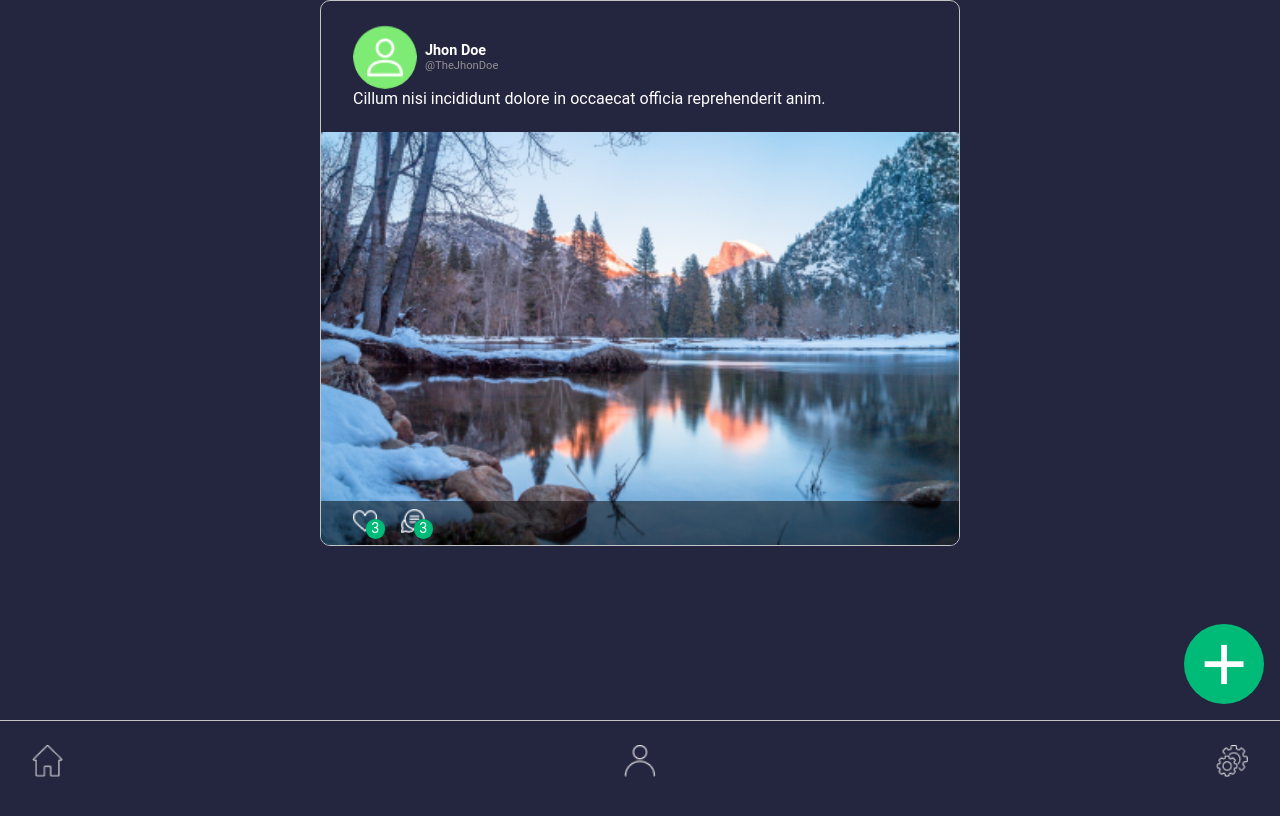
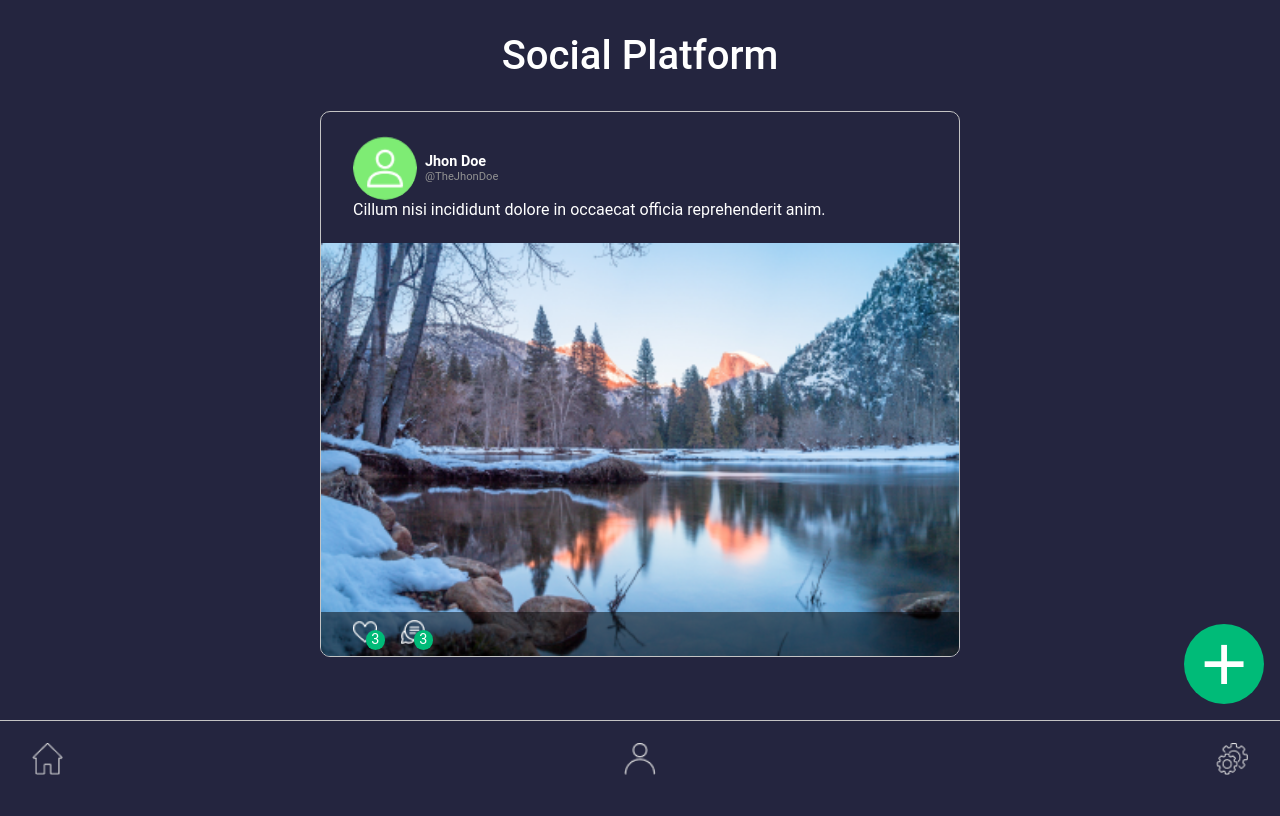
Before and after one commit to domingoacd/react-social, a React (Create React App) app: page / in a window 1280 px wide. Shown: the top 816 px of the page. Built offline with nearby package versions, Linux system fonts and the light colour scheme; a web font is replaced by a local one.

Commit message:
Added routes and change navbar component position

```diff
--- a/package.json
+++ b/package.json
@@ -7,6 +7,7 @@
     "prop-types": "^15.7.2",
     "react": "^16.13.1",
     "react-dom": "^16.13.1",
+    "react-router-dom": "^5.2.0",
     "react-scripts": "3.4.3",
     "styled-components": "^5.2.0"
   },
--- a/src/components/App.jsx
+++ b/src/components/App.jsx
@@ -1,17 +1,23 @@
 import React from 'react';
 import MainContainer from './containers/MainContainer';
+import { BrowserRouter, Switch, Route } from 'react-router-dom';
 import Theme from './theme/Theme';
 import GlobalStyles from './theme/GlobalStyles';
-import Home from './home/Home';
-import styled from 'styled-components';
+import Profile from '../pages/profile/Profile';
+import Home from '../pages/home/Home';
 
 const App = () => {
   return(
     <Theme>
       <GlobalStyles />
-        <MainContainer>
-          <Home />
-        </MainContainer>
+        <BrowserRouter>
+          <MainContainer>
+            <Switch>
+              <Route exact path="/" component={Home}/>
+              <Route path="/profile" component={Profile}/>
+            </Switch>
+          </MainContainer>
+        </BrowserRouter>
     </Theme>
   );
 }
--- a/src/components/containers/MainContainer.jsx
+++ b/src/components/containers/MainContainer.jsx
@@ -1,14 +1,23 @@
 import React from 'react';
 import styled from 'styled-components';
+import Nav from '../../components/nav/Nav';
 
 const MainContainer = styled.div`
   width: 95vw;
   max-width: 50rem;
-  min-height: 100vh;
+  min-height: calc(100vh + ${props => props.theme.layout.navHeight} + 1rem);
   display: flex;
   flex-direction: column;
   align-items: center;
   margin: 0 auto;
 `;
 
-export default MainContainer;
+const MainContainerComponent = ({children}) => {
+  return(
+    <MainContainer>
+      {children}
+      <Nav />
+    </MainContainer>
+  );
+}
+export default MainContainerComponent;
--- a/src/components/home/Home.jsx
+++ /dev/null
@@ -1,16 +0,0 @@
-import React from 'react';
-import Post from '../post/Post';
-import PostButton from '../postButton/PostButton';
-import Nav from '../nav/Nav';
-
-const Home = () => {
-  return(
-    <React.Fragment>
-      <Post />
-      <PostButton />
-      <Nav />
-    </React.Fragment>
-  );
-}
-
-export default Home;
--- a/src/components/home/homeStyles.js
+++ /dev/null
@@ -1 +0,0 @@
-import styled from 'styled-components';
--- a/src/components/nav/Nav.jsx
+++ b/src/components/nav/Nav.jsx
@@ -1,4 +1,5 @@
 import React from 'react';
+import { Link } from 'react-router-dom';
 import {NavBar, NavImage} from './navStyles';
 import homeImage from '../../images/home.png';
 import profileImage from '../../images/profile.png';
@@ -7,9 +8,15 @@ import settingsImage from '../../images/setttings.png';
 const Nav = () => {
   return(
     <NavBar>
-      <NavImage src={homeImage}/>
-      <NavImage src={profileImage}/>
-      <NavImage src={settingsImage}/>
+      <Link to="/">
+        <NavImage src={homeImage} />
+      </Link>
+      <Link to="profile">
+        <NavImage src={profileImage}/>
+      </Link>
+      <Link to="settings">
+        <NavImage src={settingsImage}/>
+      </Link>
     </NavBar>
   );
 }
--- /dev/null
+++ b/src/pages/home/Home.jsx
@@ -0,0 +1,16 @@
+import React from 'react';
+import Post from '../../components/post/Post';
+import PostButton from '../../components/postButton/PostButton';
+import { HomeTitle } from './homeStyles';
+
+const Home = () => {
+  return(
+    <React.Fragment>
+      <HomeTitle>Social Platform</HomeTitle>
+      <Post />
+      <PostButton />
+    </React.Fragment>
+  );
+}
+
+export default Home;
--- /dev/null
+++ b/src/pages/home/homeStyles.js
@@ -0,0 +1,8 @@
+import styled from 'styled-components';
+
+export const HomeTitle = styled.h1`
+  font-size: 2.5rem;
+  font-weight: 500;
+  margin: 2rem auto;
+  color: ${props => props.theme.colors.textPrimary};
+`;
--- /dev/null
+++ b/src/pages/profile/Profile.jsx
@@ -0,0 +1,11 @@
+import React from 'react';
+
+const Profile = () => {
+  return (
+    <div>
+
+    </div>
+  );
+}
+
+export default Profile;
--- /dev/null
+++ b/src/router.js
@@ -0,0 +1 @@
+import {BrowserRouter as Router} from 'react-router-dom';
```
Also changed, not shown: src/pages/profile/profileStyles.js (added), 1 other file (tests, documents, lock files or other folders).
